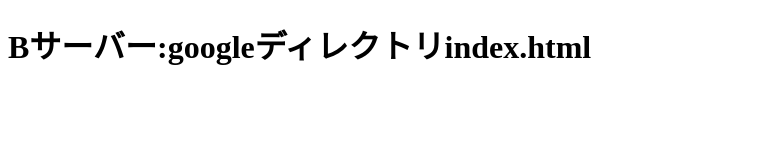
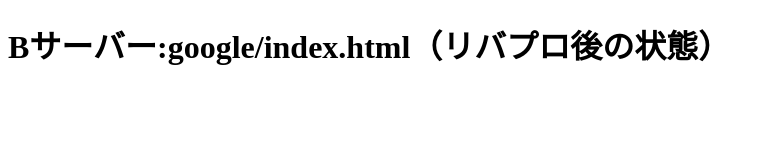
Before and after one commit to ShoheiTakei/reverse-proxy, a plain HTML site: page applicationB/google/index.html in a window 1280 px wide. Shown: the whole page, without its empty margins (0-765 px from the left). Drawn offline with Linux system fonts and the light colour scheme.

Commit message:
h1文言修正

```diff
--- a/applicationB/google/index.html
+++ b/applicationB/google/index.html
@@ -7,6 +7,6 @@
     <title>B</title>
   </head>
   <body>
-    <h1>Bサーバー:googleディレクトリindex.html</h1>
+    <h1>Bサーバー:google/index.html（リバプロ後の状態）</h1>
   </body>
 </html>
```
Also changed, not shown: applicationA/google/index.html (+1 -1 lines).
